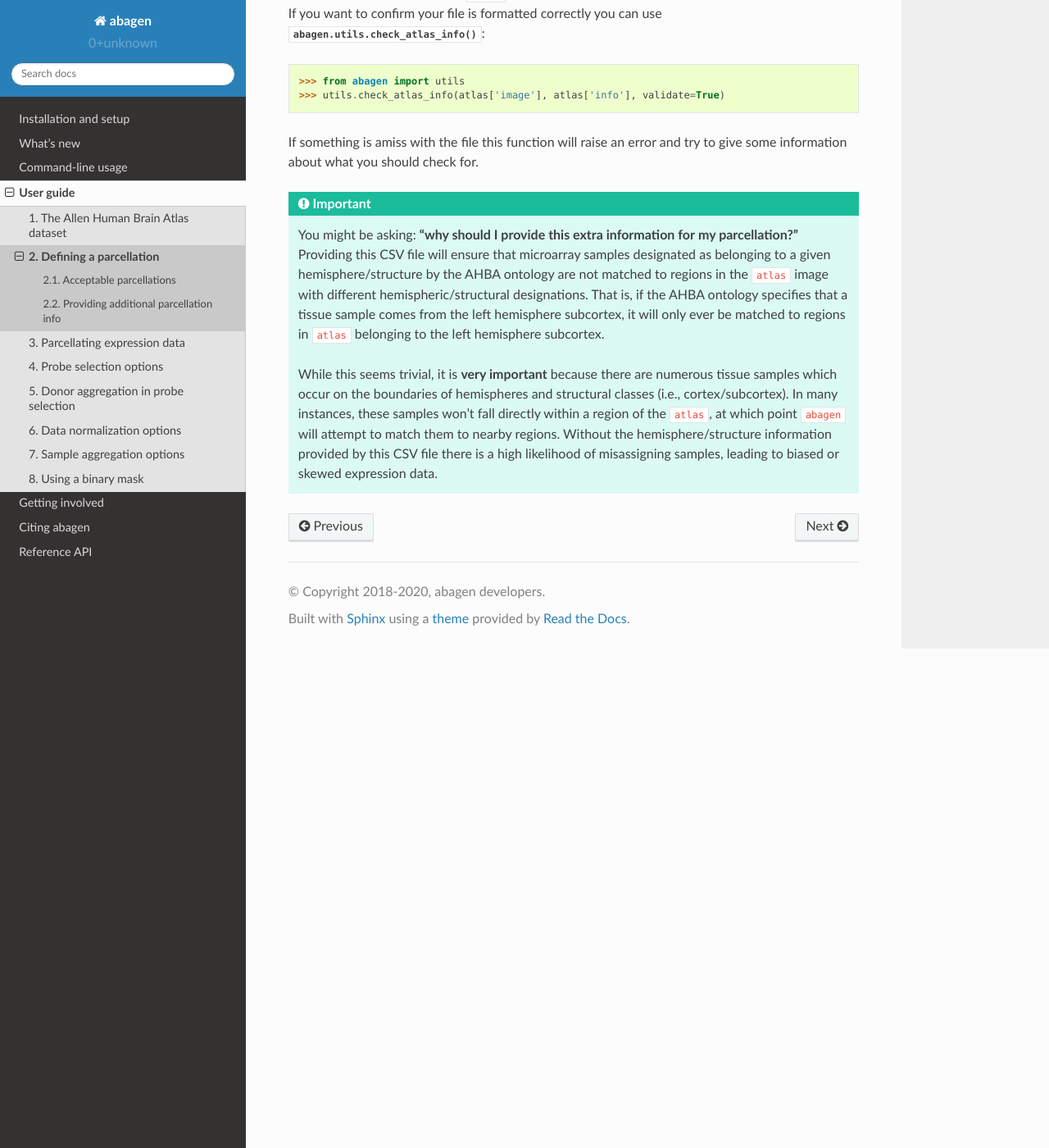
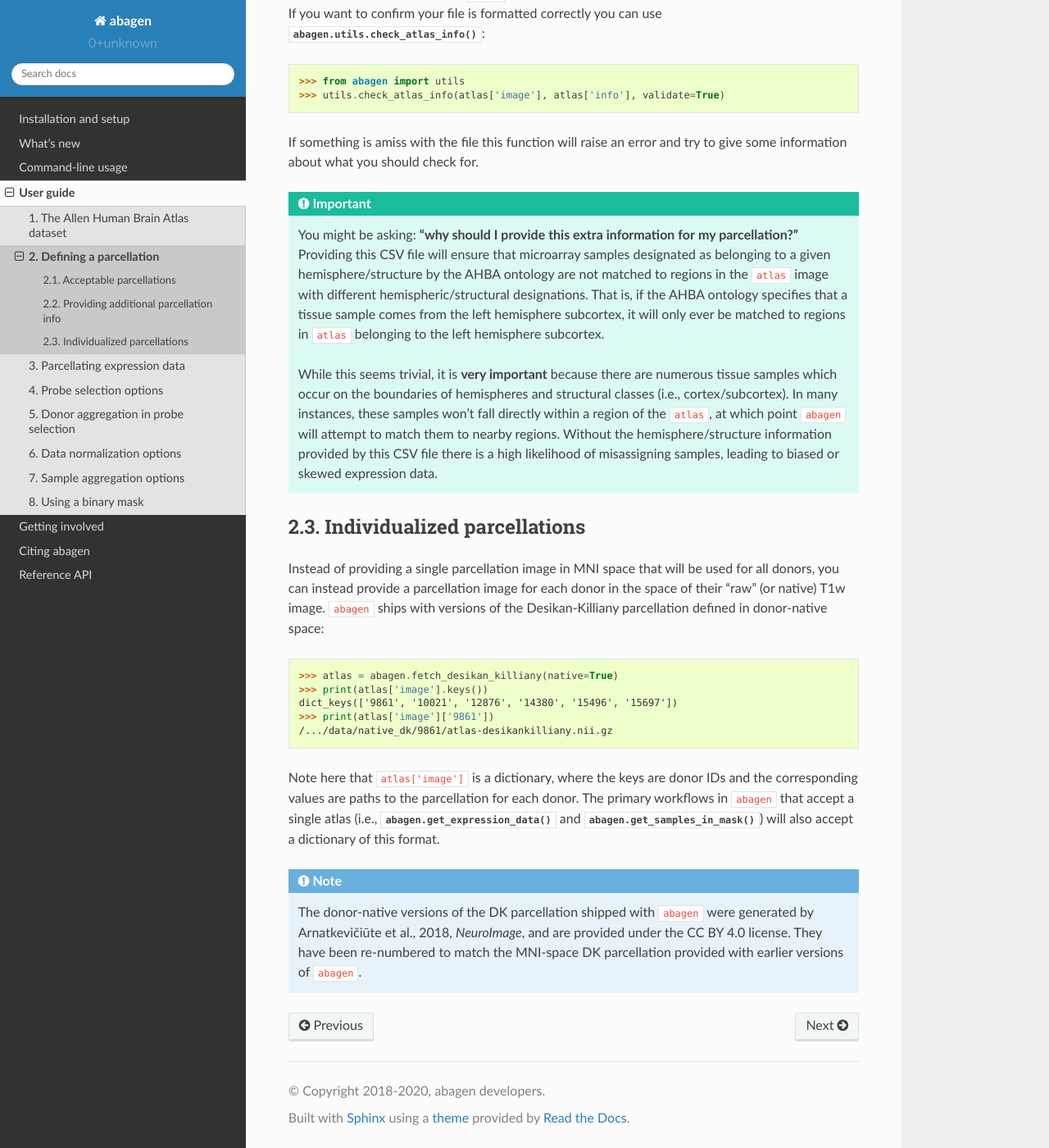
Before and after one commit to rmarkello/abagen, a Sphinx documentation site: the page built from docs/user_guide/parcellations.rst, in a window 1280 px wide and 1400 px high, scrolled down 1476 px. Shown: the whole window at 82% size. Built offline with Sphinx 7.4.7 and the Read the Docs theme 2.0.0, drawn with Linux system fonts in a browser that asks for light colours; some of the changed text lies outside the part shown.

Commit message:
[DOC] Updates docs for individual atlases
Also a few other things that needed to be made explicit

```diff
--- a/docs/user_guide/download.rst
+++ b/docs/user_guide/download.rst
@@ -68,8 +68,8 @@ microarray dataset. The keys are the donor IDs:
 
 .. doctest::
 
-    >>> print(sorted(files))
-    ['10021', '12876', '14380', '15496', '15697', '9861']
+    >>> print(files.keys())
+    dict_keys(['9861', '10021', '12876', '14380', '15496', '15697'])
 
 And the values for each entry are a sub-dictionary of the downloaded files:
 
--- a/docs/user_guide/expression.rst
+++ b/docs/user_guide/expression.rst
@@ -174,6 +174,12 @@ will return a dense matrix (at the expense of some anatomical precision):
     [83 rows x 15633 columns]
 
 
+.. note::
+
+    Refer to the documentation for :ref:`normalization <usage_norm_matched>`
+    for additional information on how other settings interact with the
+    ``exact`` parameter.
+
 .. _usage_expression_lrmirror:
 
 Duplicating samples with the ``lr_mirror`` parameter
--- a/docs/user_guide/parcellations.rst
+++ b/docs/user_guide/parcellations.rst
@@ -36,9 +36,9 @@ parcellation:
 .. doctest::
 
     >>> print(atlas['image'])  # doctest: +ELLIPSIS
-    /.../atlas-desikankilliany.nii.gz
+    /.../data/atlas-desikankilliany.nii.gz
     >>> print(atlas['info'])  # doctest: +ELLIPSIS
-    /.../atlas-desikankilliany.csv
+    /.../data/atlas-desikankilliany.csv
 
 .. _usage_parcellations_additional:
 
@@ -111,4 +111,32 @@ to give some information about what you should check for.
     likelihood of misassigning samples, leading to biased or skewed expression
     data.
 
+Individualized parcellations
+----------------------------
+
+Instead of providing a single parcellation image in MNI space that will be used
+for all donors, you can instead provide a parcellation image for each donor in
+the space of their "raw" (or native) T1w image. ``abagen`` ships with versions
+of the Desikan-Killiany parcellation defined in donor-native space:
+
+.. doctest::
+
+    >>> atlas = abagen.fetch_desikan_killiany(native=True)
+    >>> print(atlas['image'].keys())
+    dict_keys(['9861', '10021', '12876', '14380', '15496', '15697'])
+    >>> print(atlas['image']['9861'])  # doctest: +ELLIPSIS
+    /.../data/native_dk/9861/atlas-desikankilliany.nii.gz
+
+Note here that ``atlas['image']`` is a dictionary, where the keys are donor IDs
+and the corresponding values are paths to the parcellation for each donor. The
+primary workflows in ``abagen`` that accept a single atlas (i.e.,
+:func:`abagen.get_expression_data` and :func:`abagen.get_samples_in_mask`) will
+also accept a dictionary of this format.
+
+.. note::
+    The donor-native versions of the DK parcellation shipped with ``abagen``
+    were generated by Arnatkevičiūte et al., 2018, *NeuroImage*, and are
+    provided under the CC BY 4.0 license. They have been re-numbered to match
+    the MNI-space DK parcellation provided with earlier versions of ``abagen``.
+
 .. _MNI space: https://www.ncbi.nlm.nih.gov/pmc/articles/PMC1088516/
```
Also changed, not shown: docs/user_guide/normalization.rst (+20 -1 lines).
